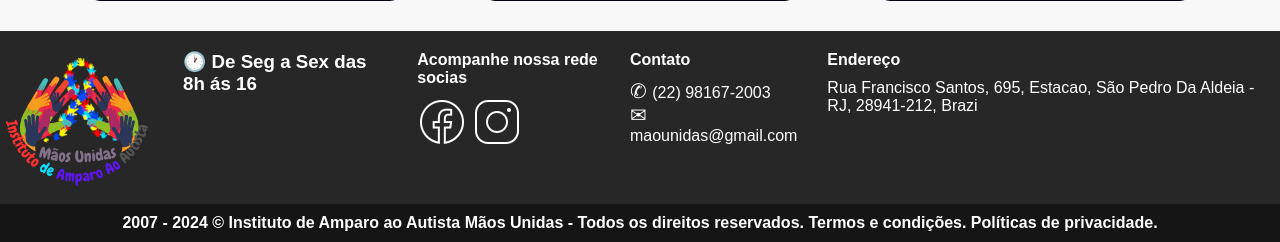
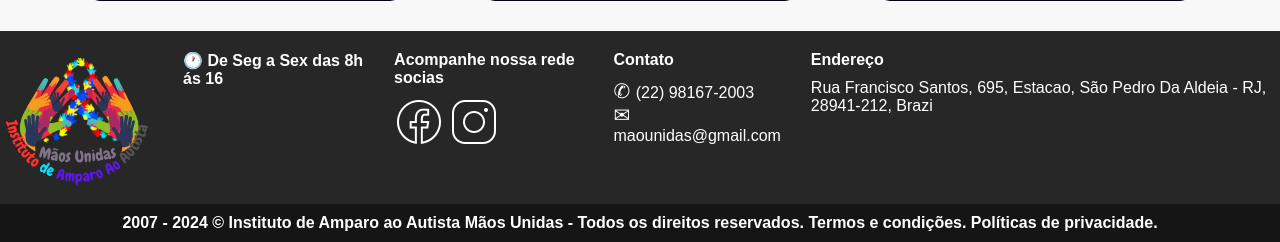
Before and after one commit to Luis5Felipe/webisiteong, a Django app: page / in a window 1280 px wide. Shown: the part 2809-3051 px from the top of the page. Run offline with Django 5.2, Linux system fonts and the light colour scheme; data that the repository does not hold is empty; some web fonts are replaced.

Commit message:
ajustes no footer

```diff
--- a/Webisite/static/website/css/home.css
+++ b/Webisite/static/website/css/home.css
@@ -383,7 +383,7 @@ html, body {
     height: 153px;
 }
 
-.data h3{
+#data h3{
     font-size: 16px;
     font-weight: bold;
     margin-bottom: 10px;
--- a/Webisite/static/website/css/voluntariado.css
+++ b/Webisite/static/website/css/voluntariado.css
@@ -241,7 +241,7 @@ h2 {
     height: 153px;
 }
 
-.data h3 {
+#data h3 {
     font-size: 16px;
     font-weight: bold;
     margin-bottom: 10px;
```
